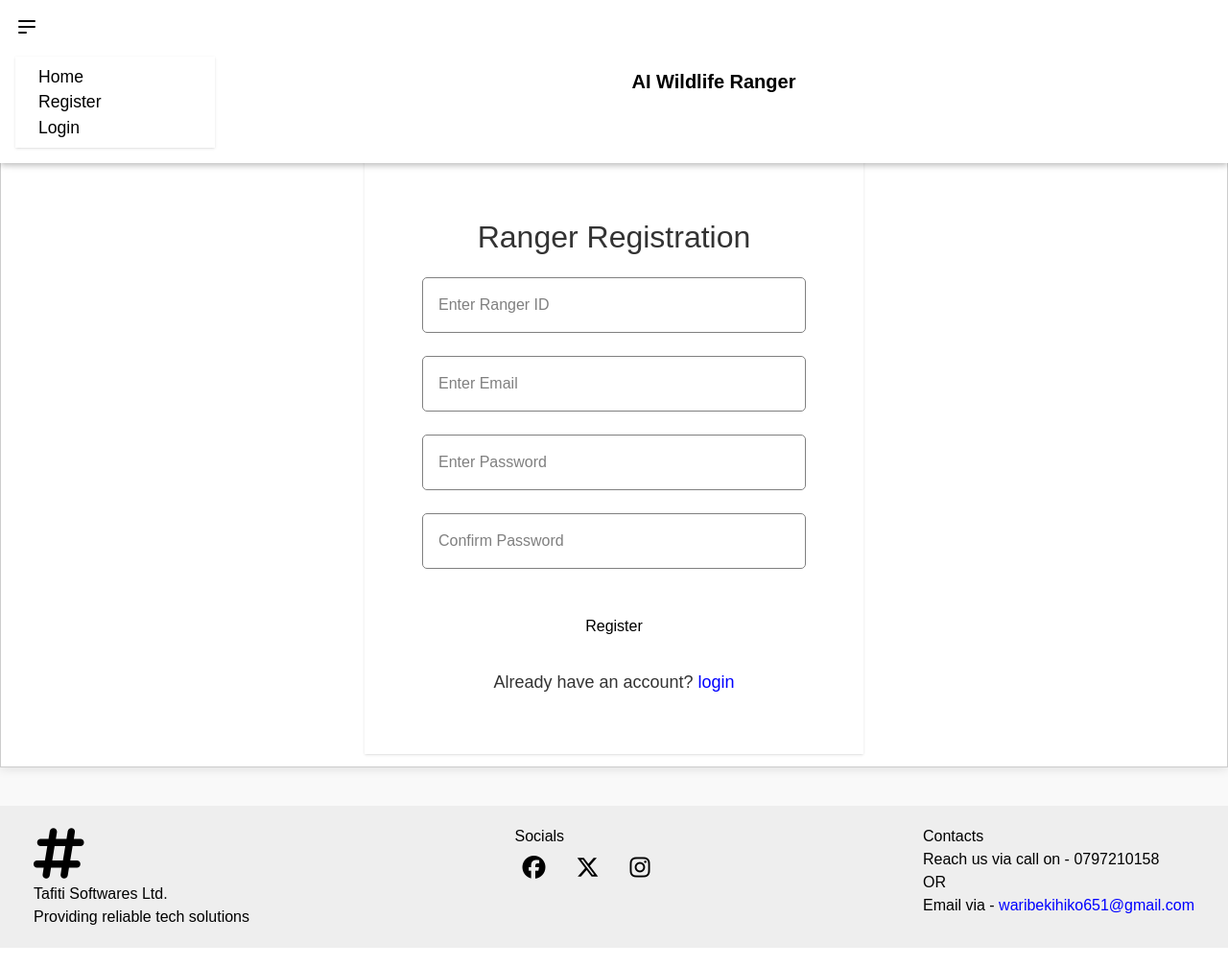
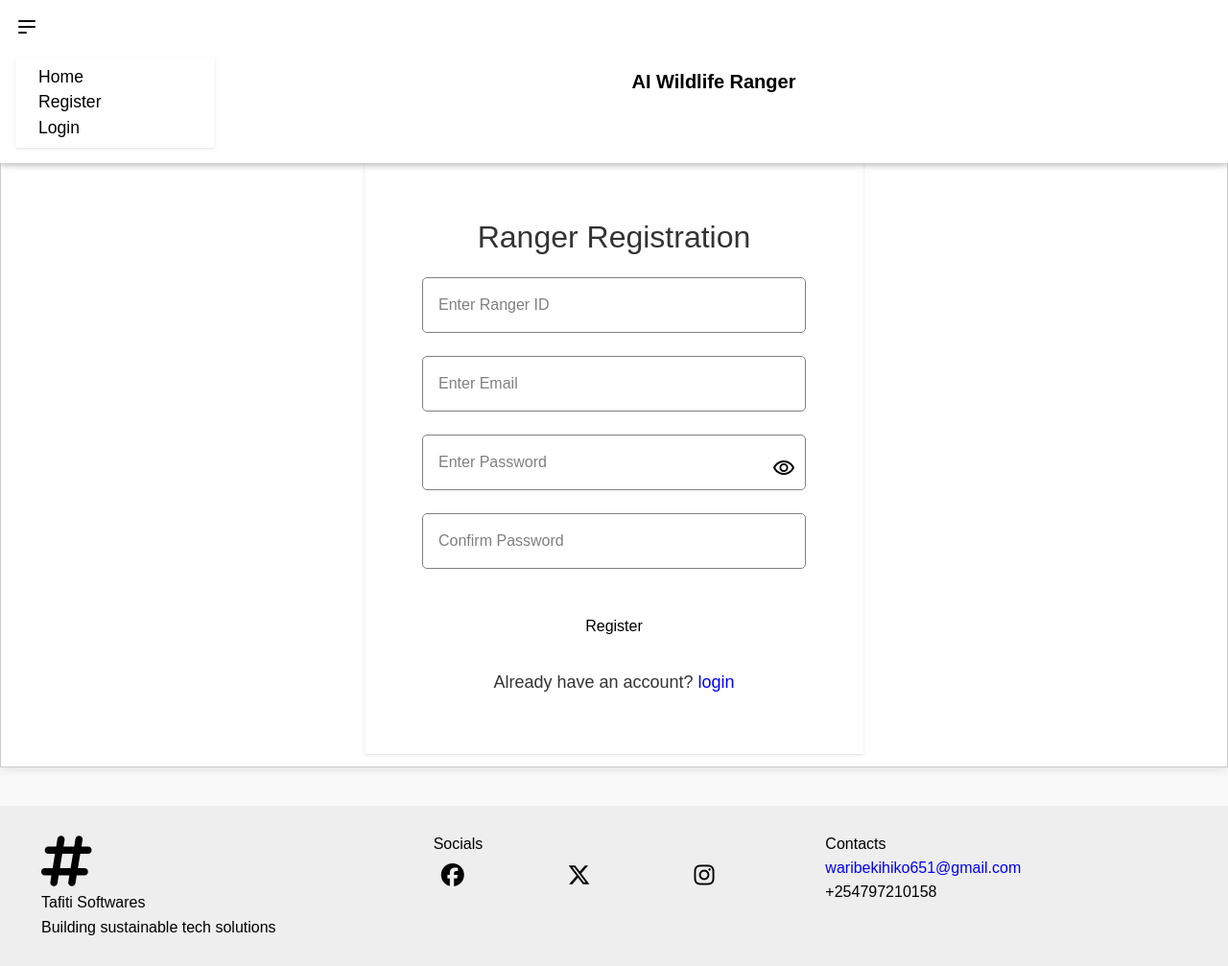
Before and after one commit to Samboja651/AI_WILDLIFE_RANGER, a Flask app: page /register in a window 1280 px wide. Shown: the whole page at 96% size. Run offline with Flask 3, Linux system fonts and the light colour scheme; some libraries are stand-ins or nearby versions.

Commit message:
responsive sites

```diff
--- a/app.py
+++ b/app.py
@@ -225,7 +225,7 @@ def feedback():
                 conn.close()
 
                 flash("Feedback was saved. Thank you Ranger 🎉.")
-                # return redirect(url_for('feedback'))
+                return redirect(url_for('feedback'))
             return render_template('feedback.html')
         except Exception as e:
             flash("🤔 An Error occured. Click above button & Retry")
--- a/static/css/home.css
+++ b/static/css/home.css
@@ -44,6 +44,22 @@ main {
     margin-top: 70px;
 }
 
+footer {
+    display: flex;
+    flex-wrap: wrap;
+    justify-content: space-between;
+    align-items: flex-start;
+    gap: 1rem;
+}
+
+footer aside, footer nav {
+    flex: 1 1 200px; /* Allow flexible resizing with a minimum width */
+    margin: 0.5rem;
+}
+p {
+    line-height: 1.6;
+}
+
 /* Adjustments for smaller screens */
 @media (max-width: 768px) {
     .main div {
--- a/templates/index.html
+++ b/templates/index.html
@@ -31,12 +31,10 @@
         #visibility-icon {
             position: absolute;
             left: calc(100% - 35px);
-            top: 0rem;
+            top: 50%;
+            transform: translateY(-50%); /* Center vertically */
+            cursor: pointer; /* Add pointer cursor for better UX */
         }
-
-
-
-
     </style>
 
 </head>
@@ -76,7 +74,7 @@
 
           <form method="post" style="display: flex; flex-direction: row;">
             <div class="mapForm p-4">
-              <p>Zoom-in the map to see the Currect Location(CL) and the Predicted Location(PL) of the Lion clearly. <br>
+              <p>Zoom-in-out of the map to see the Currect Location(CL) and the Predicted Location(PL) of the Lion clearly. <br>
               In the below field you can try any given real time ID within the range specified and get the predicted location interval 2 hours.</p>
                 <input type="number" max="500" id="rowId" class="p-2" placeholder="Row ID (1-500)" required>
                 <input type="text" placeholder="2hrs" class="p-2" readonly>
@@ -91,9 +89,9 @@
       <aside>
           <i class="fa-solid fa-hashtag" style="font-size: 60px;"></i>
         <p>
-          Tafiti Softwares Ltd.
+          Tafiti Softwares
           <br />
-          Providing reliable tech solutions
+          Building sustainable tech solutions
         </p>
       </aside>
       <nav>
@@ -106,9 +104,7 @@
       </nav>
       <nav>
         <h6 class="footer-title">Contacts</h6>
-        <p>Reach us via call on  -  0797210158</p>
-        <h5>OR</h5>
-        <p>Email via - <a href="mailto:tafitisoftwares@gmail.com" style="color: blue;">waribekihiko651@gmail.com</a></p>
+        <p><a href="mailto:waribekihiko651@gmail.com" style="color: blue;">waribekihiko651@gmail.com</a></p><span>+254797210158</span>
       </nav>
     </footer>
       {% endblock%}
@@ -125,11 +121,9 @@
     </script>
     <script>
         // toggle password
-        const passwordInput = document.getElementById('password');
-        const visibilityIcon = document.querySelector('span#visibility-icon');
-
-
         function togglePassword() {
+            const passwordInput = document.getElementById('password');
+            const visibilityIcon = document.getElementById('visibility-icon');
 
             if (passwordInput.type === 'password') {
                 passwordInput.type = 'text';
--- a/templates/login.html
+++ b/templates/login.html
@@ -17,7 +17,7 @@
                     <label for="password" class="form-label">Password</label>
                     <div class="visibility-password">
                         <input type="password" name="password" id="password" autocomplete="current-password" class="form-control w-100 p-4 mb-3" placeholder="Enter Password" minlength="8" maxlength="16" required>
-                        <span id="visibility-icon" class="material-symbols-outlined" onclick="togglePassword()"></span>
+                        <span id="visibility-icon" class="material-symbols-outlined" onclick="togglePassword()">visibility</span>
                     </div>
                 </div>
                 <!-- <div class="mb-3">
--- a/templates/register.html
+++ b/templates/register.html
@@ -18,7 +18,7 @@
                 <div class="mb-3">
                     <div class="visibility-password">
                         <input type="password" name="password" id="password" autocomplete="current-password" class="form-control w-100 p-4 mb-3" placeholder="Enter Password" minlength="8" maxlength="16" required>
-                        <span id="visibility-icon" class="material-symbols-outlined" onclick="togglePassword()"></span>
+                        <span id="visibility-icon" class="material-symbols-outlined" onclick="togglePassword()">visibility</span>
                     </div>
                 </div>
                 <div class="mb-3">
```
Also changed, not shown: other parts of static/css/home.css (+22 -7 lines), requirements.txt (+7 -0 lines), static/css/main.css (+22 -0 lines), templates/home.html (+3 -5 lines).
